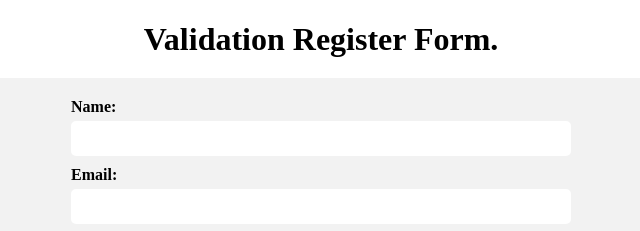
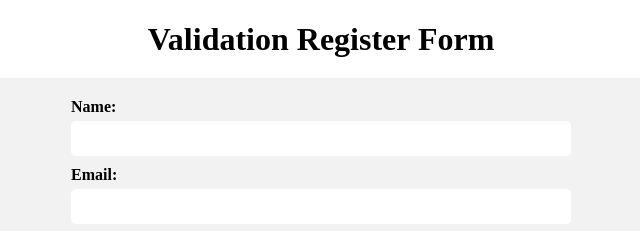
Before and after one commit to PawanPawar03/Validation-form, a plain HTML site: page index.html in a window 1280 px wide. Shown: the top 231 px of the page, 319-959 px from the left. Drawn offline with Linux system fonts and the light colour scheme.

Commit message:
Update index.html

```diff
--- a/index.html
+++ b/index.html
@@ -6,7 +6,7 @@
   <link rel="stylesheet" href="style.css">
 </head>
 <body>
-  <h1>Validation Register Form.</h1>
+  <h1>Validation Register Form</h1>
   <form id="registration-form">
     <div>
       <label for="name">Name:</label>
```
